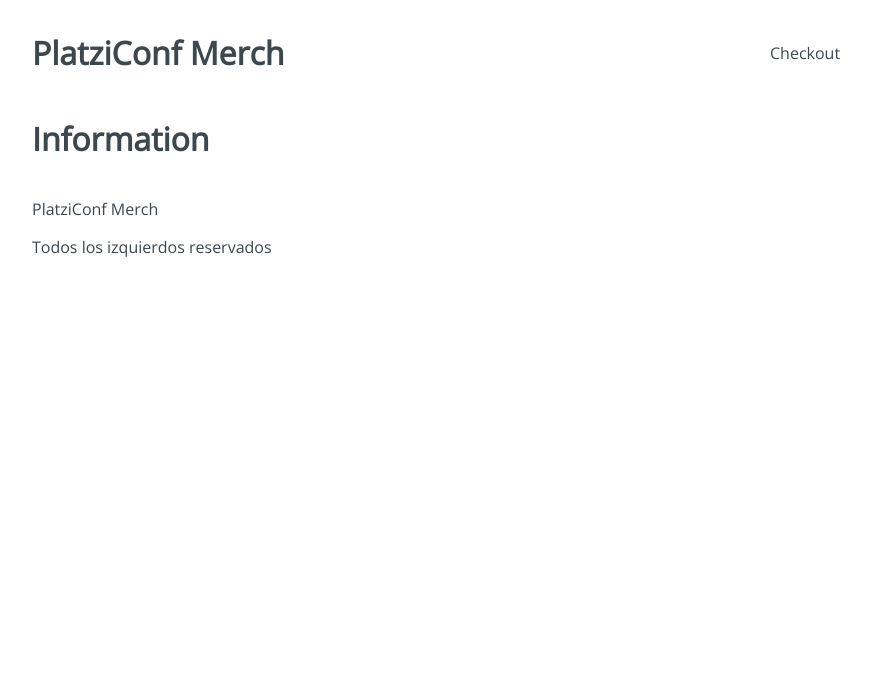
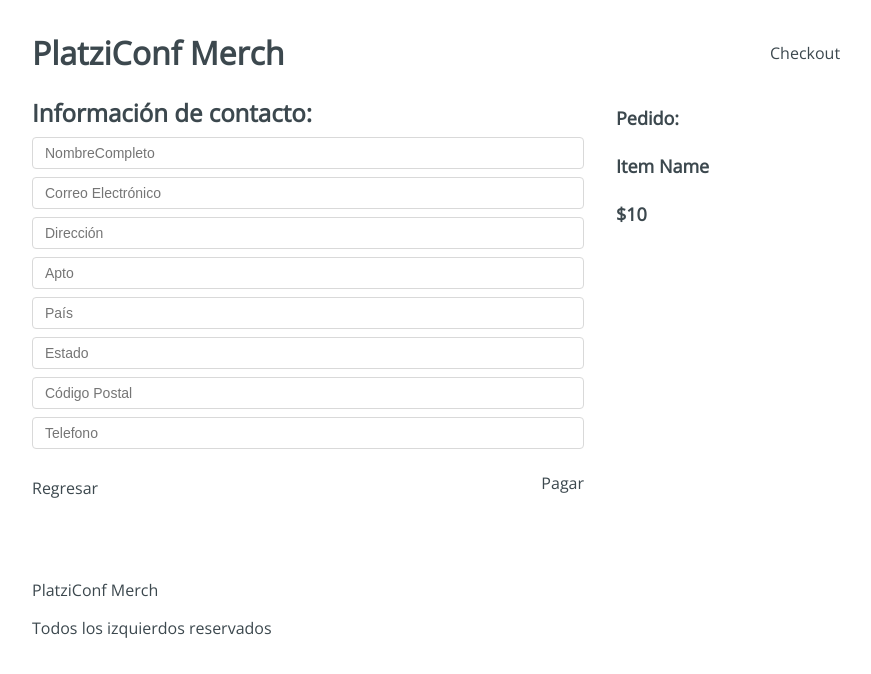
Before and after one commit to Arturo2R/platzi-conf-merch, a React app: page /checkout/information in a window 1280 px wide. Shown: the top 674 px of the page, without its empty margins (224-1095 px from the left). Built offline with nearby package versions, Linux system fonts and the light colour scheme.

Commit message:
Creado lás pagina de Checkout e Información

```diff
--- /dev/null
+++ b/src/styles/components/Checkout.css
@@ -0,0 +1,57 @@
+.Checkout {
+  grid-template-columns: 3fr 1fr;
+  grid-gap: 2rem;
+  grid-row-gap: 1.5em;
+  display: grid;
+  padding: 0 0 4em 0;
+}
+.Checkout-item {
+  display: flex;
+  justify-content: space-between;
+  align-items: center;
+  margin: 10px 0 0 0;
+}
+.Checkout-item .fas {
+  margin: 0 0 0 10px;
+  color: rgba(0,0,0,0.4);
+  cursor: pointer;
+}
+.Checkout-item button {
+  background-color: transparent;
+  border: none;
+  outline: none;
+}
+.Checkout-element {
+  display: flex;
+  justify-content: space-between;
+  align-items: center;
+  width: 100%;
+  border-bottom: 1px solid #eee;
+}
+.Checkout-element h4 {
+  margin: 0;
+}
+
+.Checkout-sidebar button {
+  box-shadow: inset 0px 1px 0px 0px #bee2f9;
+    background: linear-gradient(to bottom, #63b8ee 5%, #468ccf 100%);
+    background-color: #63b8ee;
+    border-radius: 6px;
+    border: 1px solid #3866a3;
+    display: inline-block;
+    cursor: pointer;
+    color: #14396a;
+    font-family: Arial;
+    font-size: 15px;
+    font-weight: bold;
+    padding: 6px 24px;
+    text-decoration: none;
+    text-shadow: 0px 1px 0px #7cacde;
+    width: 100%;
+    display: block;
+    outline: none;
+}
+
+a {
+  text-decoration: none;
+}
--- /dev/null
+++ b/src/styles/components/Information.css
@@ -0,0 +1,92 @@
+.Information {
+  grid-template-columns: 3fr 1fr;
+  grid-gap: 2rem;
+  grid-row-gap: 1.5em;
+  display: grid;
+  margin: 0 0 4em 0;
+}
+.Information-buttons {
+  display: flex;
+  justify-content: space-between;
+  align-items: center;
+}
+.Information-sidebar {
+  margin: 10px 0 0 0;
+}
+.Information-back {
+  margin: 10px 0 0 0;
+}
+.Information-item {
+  display: flex;
+  justify-content: space-between;
+  align-items: center;
+}
+.Information-item .fas {
+  margin: 0 0 0 10px;
+  color: rgba(0,0,0,0.4);
+  cursor: pointer;
+}
+.Information-item button {
+  background-color: transparent;
+  border: none;
+  outline: none;
+}
+.Information-element {
+  display: flex;
+  justify-content: space-between;
+  align-items: center;
+  width: 100%;
+  border-bottom: 1px solid #eee;
+}
+.Information-element h4 {
+  margin: 0;
+}
+h2 {
+  margin: 0 0 8px 0;
+  padding: 0;
+}
+h3 {
+  font-size: 18px;
+  margin: 0 0 8px 0;
+  padding: 0;
+}
+input {
+  background-color: #fff;
+  background-image: none;
+  border-radius: 4px;
+  border: 1px solid #d9d9d9;
+  color: rgba(0,0,0,0.75);
+  display: inline-block;
+  font-feature-settings: "tnum";
+  font-size: 14px;
+  height: 32px;
+  line-height: 32px;
+  list-style: none;
+  margin: 0 0 8px 0;
+  outline: 0;
+  padding: 4px 12px;
+  width: 100%;
+  box-sizing: border-box;
+}
+.Information-buttons {
+  margin: 10px 0 0 ;
+}
+.Information button {
+  box-shadow: inset 0px 1px 0px 0px #bee2f9;
+    background: linear-gradient(to bottom, #63b8ee 5%, #468ccf 100%);
+    background-color: #63b8ee;
+    border-radius: 6px;
+    border: 1px solid #3866a3;
+    display: inline-block;
+    cursor: pointer;
+    color: #14396a;
+    font-family: Arial;
+    font-size: 15px;
+    font-weight: bold;
+    padding: 6px 24px;
+    text-decoration: none;
+    text-shadow: 0px 1px 0px #7cacde;
+    width: 100%;
+    display: block;
+    outline: none;
+}
--- /dev/null
+++ b/src/styles/components/Success.css
@@ -0,0 +1,6 @@
+.Success {
+  margin: 0 0 4em 0;
+}
+.Success-map {
+  margin: 10px 0 0 0;
+}
--- a/src/views/Checkout.jsx
+++ b/src/views/Checkout.jsx
@@ -1,9 +1,23 @@
 import React from 'react';
+import '../styles/components/Checkout.css';
 
 const Checkout = () => {
   return (
-    <div>
-      <h1>CheckOut</h1>
+    <div className="Checkout">
+      <div className="Checkout-content">
+        <h3>Lista De Pedidos</h3>
+        <div className="Checkout-item">
+          <div className="Checkout-element">
+            <h4>Item name</h4>
+            <span>110</span>
+          </div>
+          <button type="button">Eliminar</button>
+        </div>
+      </div>
+      <div className="Checkout-sidebar">
+        <h3>Precio Total</h3>
+        <button type="button">Continuar Pedido</button>
+      </div>
     </div>
   );
 };
--- a/src/views/Information.jsx
+++ b/src/views/Information.jsx
@@ -1,9 +1,41 @@
 import React from 'react';
+import '../styles/components/Information.css';
 
 const Information = () => {
   return (
-    <div>
-      <h1>Information</h1>
+    <div className="Information">
+      <div className="Information-content">
+        <div className="Informatiion-heade">
+          <h2>Información de contacto:</h2>
+        </div>
+        <div className="Information-form">
+          <form action="">
+            <input type="text" placeholder="NombreCompleto" name="name" />
+            <input type="text" placeholder="Correo Electrónico" name="email" />
+            <input type="text" placeholder="Dirección" name="address" />
+            <input type="text" placeholder="Apto" name="apto" />
+            <input type="text" placeholder="País" name="country" />
+            <input type="text" placeholder="Estado" name="state" />
+            <input type="text" placeholder="Código Postal" name="cp" />
+            <input type="text" placeholder="Telefono" name="phone" />
+          </form>
+        </div>
+        <div className="Information-buttons">
+          <div className="Information-back">Regresar</div>
+          <div className="Information-next">Pagar</div>
+        </div>
+      </div>
+      <div className="Information-sidebar">
+        <h3>
+          Pedido:
+          <div className="Information-item">
+            <div className="Information-Element">
+              <h4>Item Name</h4>
+              <span>$10</span>
+            </div>
+          </div>
+        </h3>
+      </div>
     </div>
   );
 };
```
Also changed, not shown: src/styles/components/Payment.css (added, +34 -0 lines).
